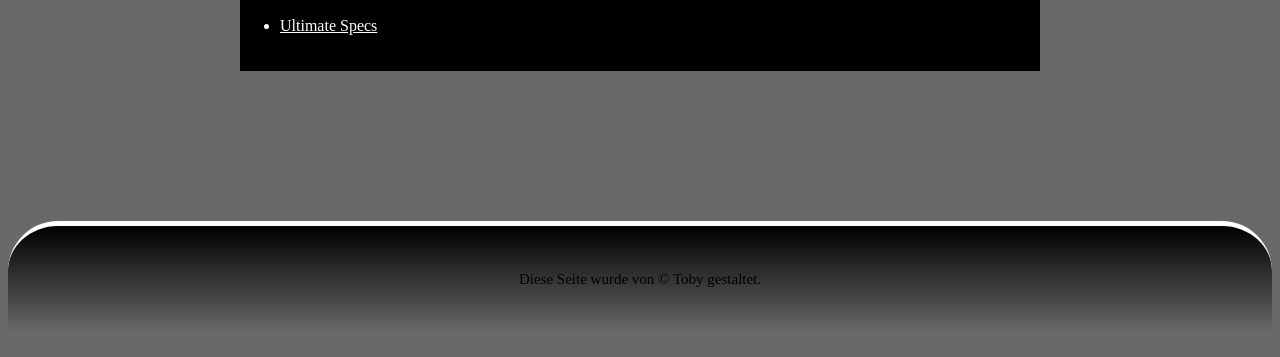
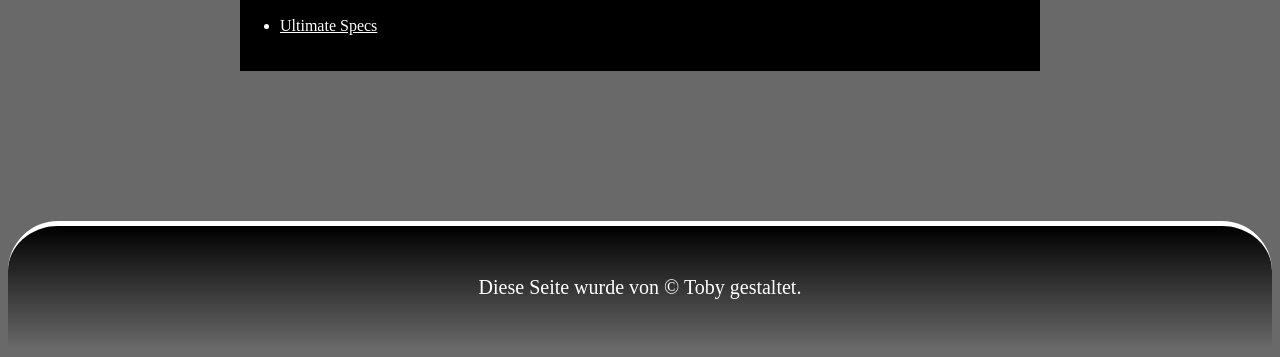
Before and after one commit to carfriday/1991_na_miata, a plain HTML site: page index.html in a window 1280 px wide. Shown: the part 2471-2828 px from the top of the page. Drawn offline with Linux system fonts and the light colour scheme; a web font is replaced by a local one.

Commit message:
updated colors again

```diff
--- a/css/na_miata.css
+++ b/css/na_miata.css
@@ -89,7 +89,8 @@ a:hover{
 
 footer{
     text-align: center;
-    font-size: 15px;
+    color: white;
+    font-size: 20px;
     padding: 30px;
     margin: 0 auto;
     border-radius: 50px 50px 0 0;
```
